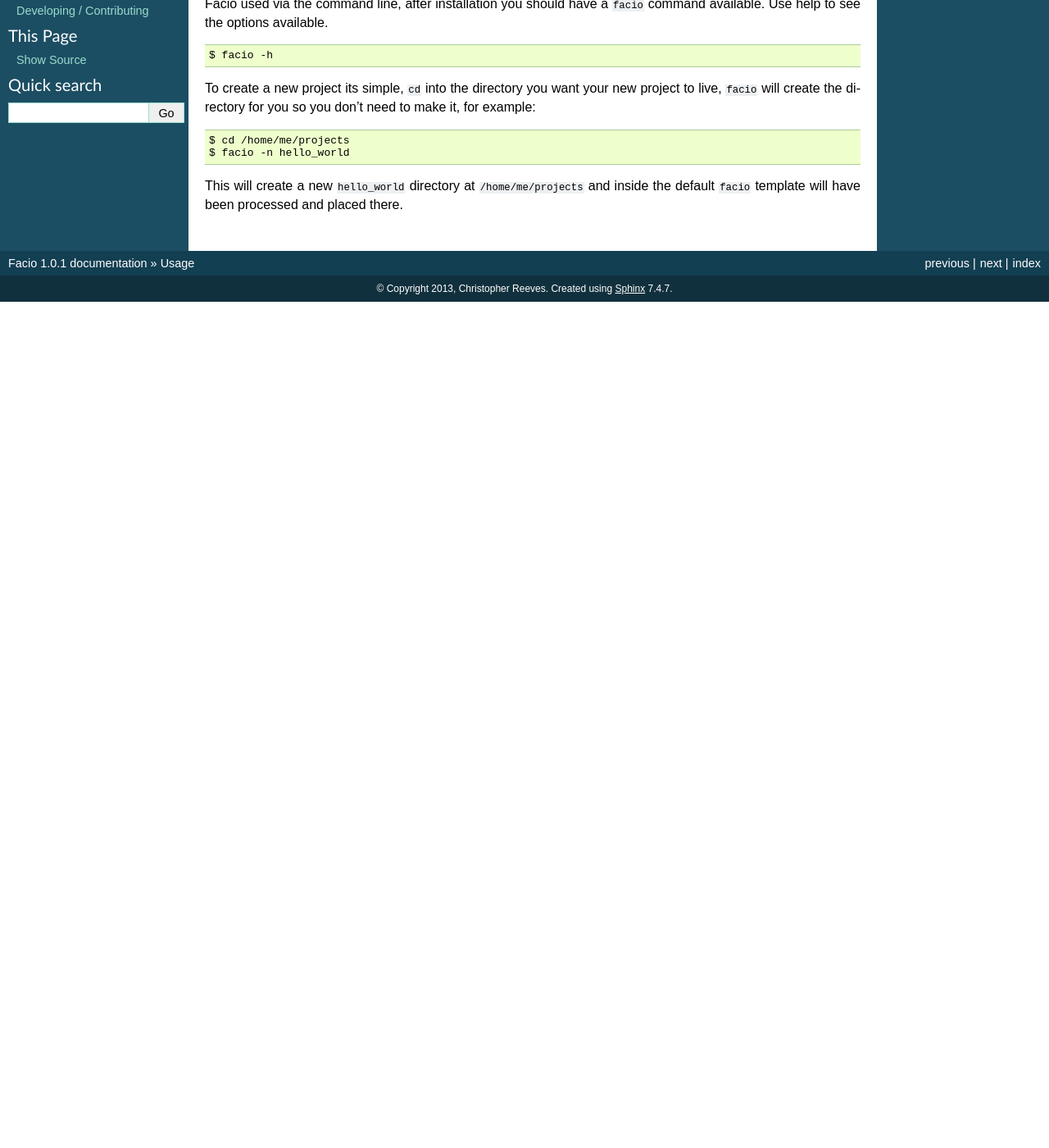
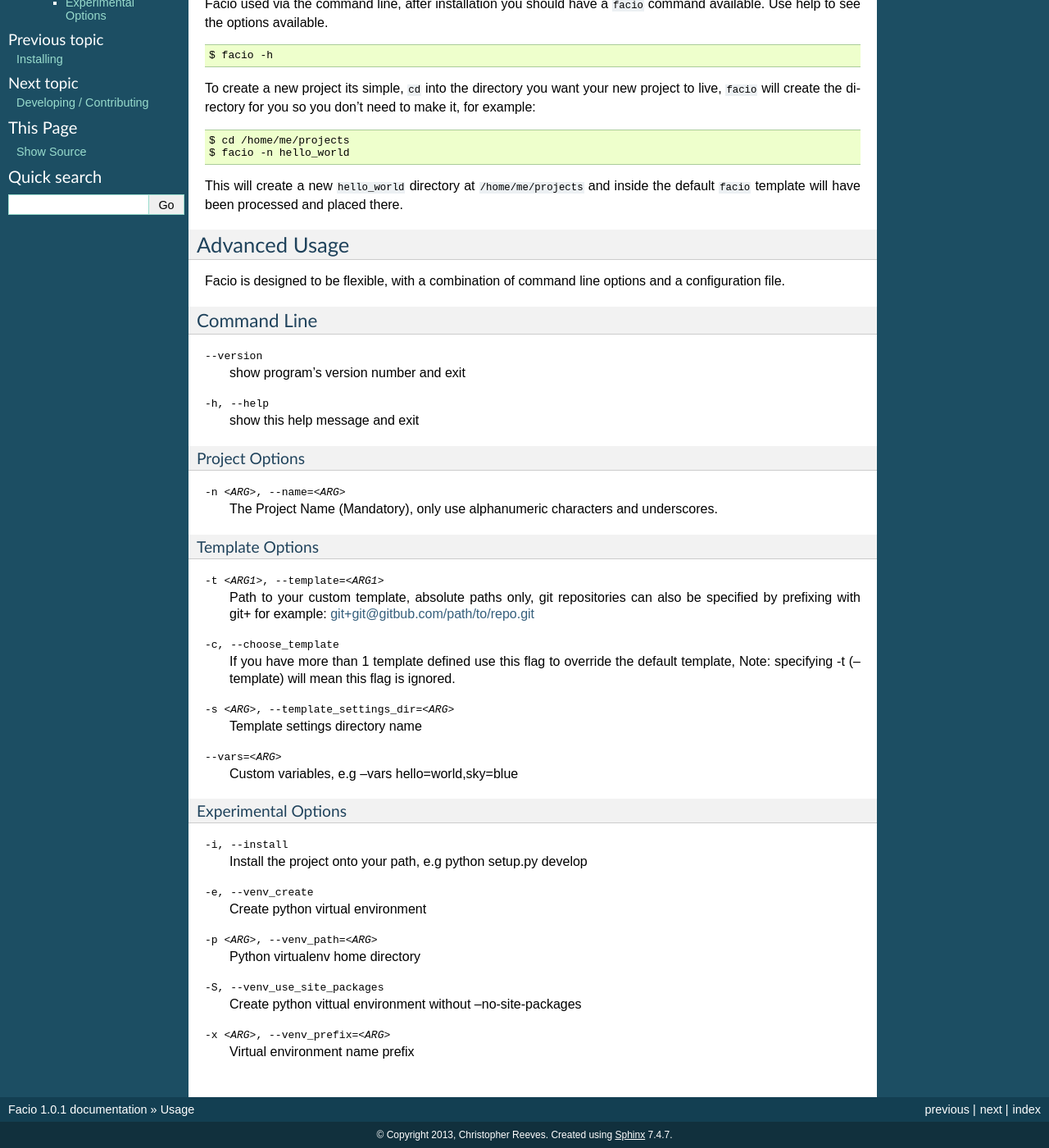
Before and after one commit to krak3n/Facio, a Sphinx documentation site: the page built from docs/usage.rst, in a window 1280 px wide and 1400 px high, scrolled down 191 px. Shown: the whole window at 82% size. Built offline with Sphinx 7.4.7, drawn with Linux system fonts in a browser that asks for light colours; before the commit the page ends 900 px from its top, so only the background shows below that; some of the changed text lies outside the part shown.

Commit message:
Command line options

```diff
--- a/docs/usage.rst
+++ b/docs/usage.rst
@@ -4,8 +4,8 @@
 Facio is designed to be flexible to how you bootstrap your projects, heres how
 to use it.
 
-Basic Usage
------------
+Out of the box
+--------------
 
 Facio used via the command line, after installation you should have a ``facio`` command available. Use help to see the options available.
 
@@ -21,3 +21,54 @@
     $ facio -n hello_world
 
 This will create a new ``hello_world`` directory at ``/home/me/projects`` and inside the default ``facio`` template will have been processed and placed there.
+
+Advanced Usage
+--------------
+
+Facio is designed to be flexible, with a combination of command line options
+and a configuration file.
+
+Command Line
+^^^^^^^^^^^^
+
+--version
+            show program's version number and exit
+-h, --help
+            show this help message and exit
+
+Project Options
+***************
+
+-n <ARG>, --name=<ARG>
+            The Project Name (Mandatory), only use alphanumeric characters and underscores.
+
+Template Options
+****************
+
+-t <ARG1>, --template=<ARG1>
+            Path to your custom template, absolute paths only, git repositories can also be specified by prefixing with git+
+            for example: git+git@gitbub.com/path/to/repo.git
+
+-c, --choose_template
+            If you have more than 1 template defined use this flag to override the default template, Note: specifying -t
+            (--template) will mean this flag is ignored.
+
+-s <ARG>, --template_settings_dir=<ARG>
+            Template settings directory name
+
+--vars=<ARG>
+            Custom variables, e.g --vars hello=world,sky=blue
+
+Experimental Options
+********************
+
+-i, --install
+            Install the project onto your path, e.g python setup.py develop
+-e, --venv_create
+            Create python virtual environment
+-p <ARG>, --venv_path=<ARG>
+            Python virtualenv home directory
+-S, --venv_use_site_packages
+            Create python vittual environment without --no-site-packages
+-x <ARG>, --venv_prefix=<ARG>
+            Virtual environment name prefix
```
Also changed, not shown: 6 other files.
